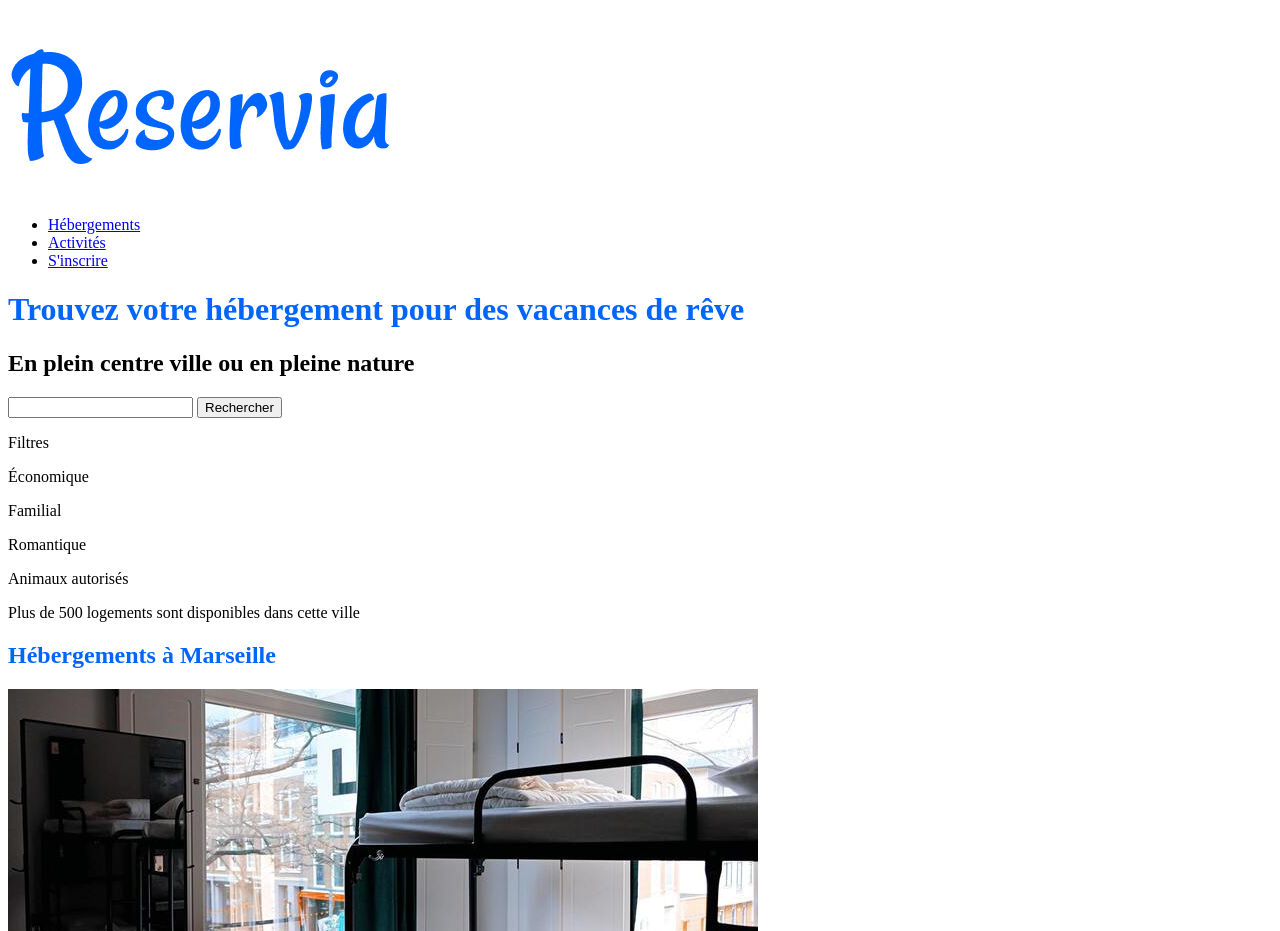
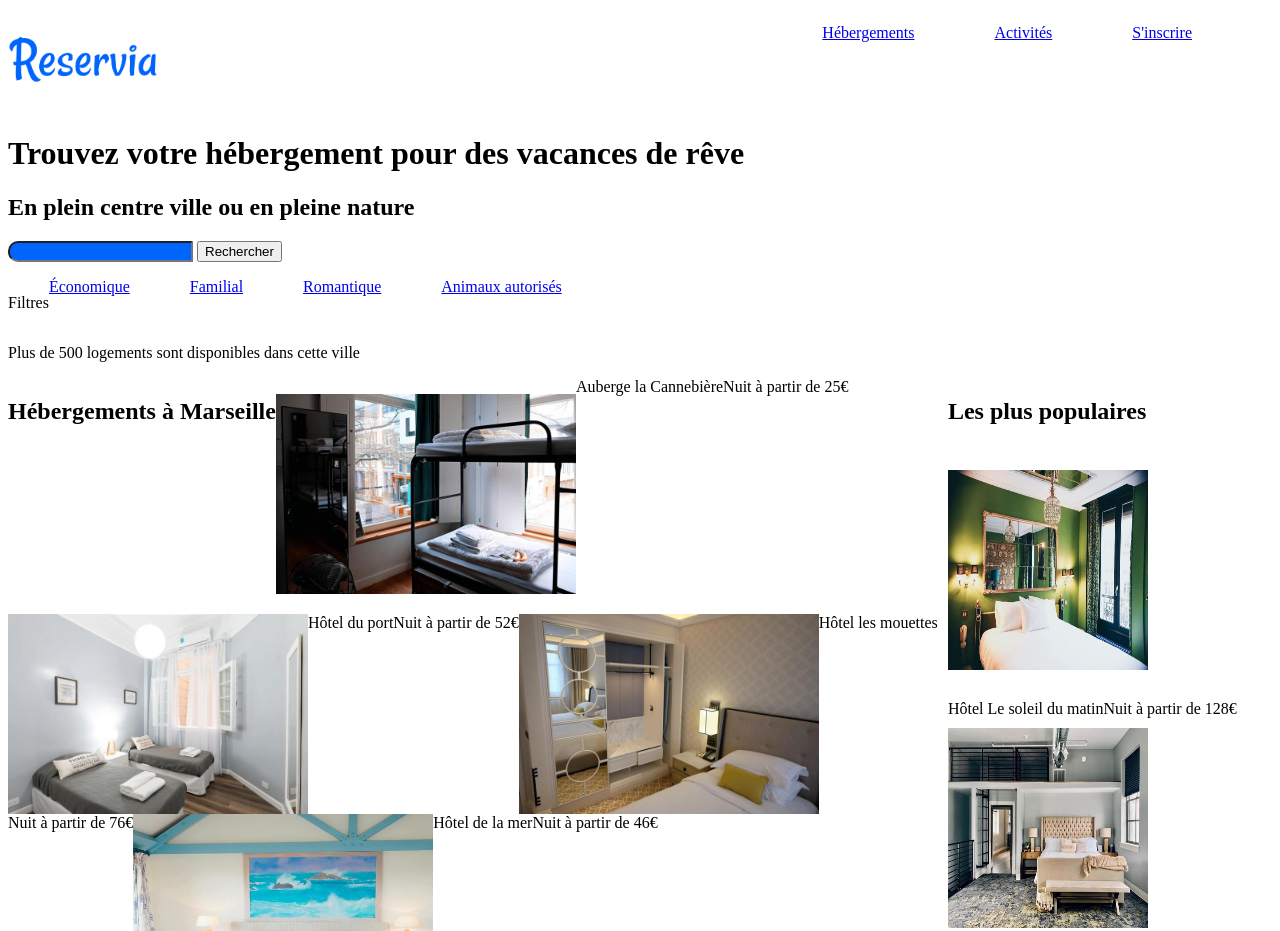
Before and after one commit to MagPascaud/P2_Reservia, a plain HTML site: page index.html in a window 1280 px wide. Shown: the top 931 px of the page. Drawn offline with Linux system fonts and the light colour scheme.

Commit message:
convention de nomage

```diff
--- a/Style.css
+++ b/Style.css
@@ -1,4 +1,77 @@
-h1
+/* HEADER*/
+header
 {
-    color: #0065FC;
+    display: flex;
+    justify-content: space-between;
 }
+nav ul
+{
+    list-style-type: none;
+    display: flex;
+    align-items: flex-end;
+    vertical-align: middle;
+}
+nav li
+{
+    margin-right: 80px;
+}
+#logo
+{
+    display: flex;
+    flex-direction: row;
+    align-items: baseline;
+    vertical-align: top;
+}
+#logo img
+{
+    width: 150px;
+    height: 70px;
+}
+
+#filtres
+{
+    display: flex;
+    flex-direction: row;
+}
+#filtres a
+{
+    margin-right: 60px;
+}
+
+/* HEBERGEMENT*/
+#hebergement
+{
+    display: flex;
+    flex-direction: row;
+}
+
+#Bloc_hebergement
+{
+    display: flex;
+    flex-direction: row;
+    flex-wrap: wrap;
+    width: 5000px;
+}
+
+#Bloc_hebergement img
+{
+    width: 300px;
+    height: 200px;
+}
+
+#Bloc_LesPlusPopulaires
+{
+    display: flex;
+    flex-direction: row;
+    flex-wrap: wrap;
+}
+#Bloc_LesPlusPopulaires img
+{
+    width: 200px;
+    height: 200px;
+}
+#Rechercher
+{
+    border-radius: 10px 0 0 10px;
+    background-color: #0065FC;
+}
--- a/P2_reservia.html
+++ b/index.html
@@ -8,7 +8,9 @@
 
     <body>
         <header>
+            <div id="logo">
             <p><img src="images/logo/Reservia@3x.png" alt="logo_Reservia"/></p>
+            </div>
             <nav>
                 <ul>
                     <li><a href="#">Hébergements</a></li>
@@ -16,31 +18,35 @@
                     <li><a href="#">S'inscrire</a></li>
                 </ul>
             </nav>
-            <div id="Titre">
-                <h1>Trouvez votre hébergement pour des vacances de rêve</h1>
-            <h2>En plein centre ville ou en pleine nature</h2>
             </div>
-            <div id="Recherche">
-                <input type="search" name="géolocalisation" id="Rechercher"/>
+
+        </header>
+        <div id="Titre">
+            <h1>Trouvez votre hébergement pour des vacances de rêve</h1>
+        <h2>En plein centre ville ou en pleine nature</h2>
+        </div>
+        <div id="Recherche">
+            <form method="post" action="traitement-ville.php">
+            <p></p><input type="search" name="géolocalisation" id="Rechercher"/>
             <input type="button" value="Rechercher"/>
-            </div>
-        </header>
-
+            </p>
+            </form>
+        </div>
         <section>
             <div id="Localisation"></div>
             <div id="filtres">
                 <p>Filtres</p>
-                <p>Économique</p>
-                <p>Familial</p>
-                <p>Romantique</p>
-                <p>Animaux autorisés</p>
+                <a href="#">Économique</a>
+                <a href="#">Familial</a>
+                <a href="#">Romantique</a>
+                <a href="#">Animaux autorisés</a>
             </div>
             <div id="Infos">
                 <p>Plus de 500 logements sont disponibles dans cette ville</p>
             </div>
         </section>
 
-        <section>
+        <section id="hebergement">
         <div id="Bloc_hebergement">
             <h1>Hébergements à Marseille</h1>
             <p>
@@ -62,7 +68,6 @@
                 <img src="images/hebergements/4_small/febrian-zakaria-M6S1WvfW68A-unsplash.jpg" alt="Hôtel chez Amina">
                 <figcaption>Hôtel chez Amina</figcaption>
                 <figcaption>Nuit à partir de 96€</figcaption>
-
             </p>
         </div>
         <div id="Bloc_LesPlusPopulaires">
```
Also changed, not shown: 1 other file.
